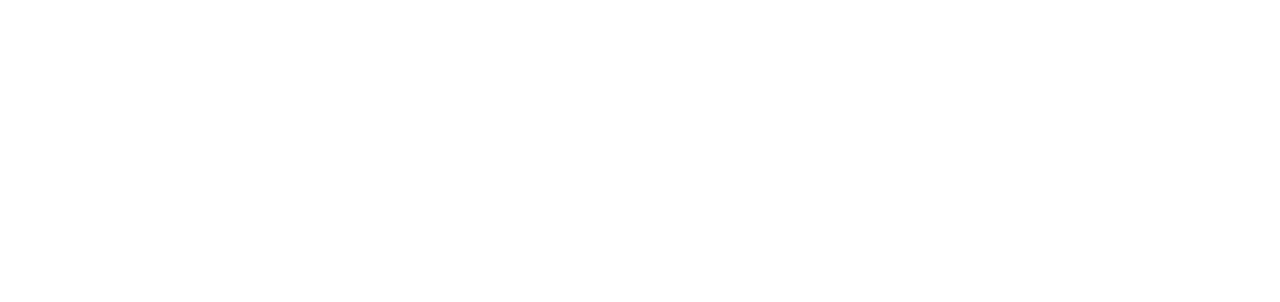
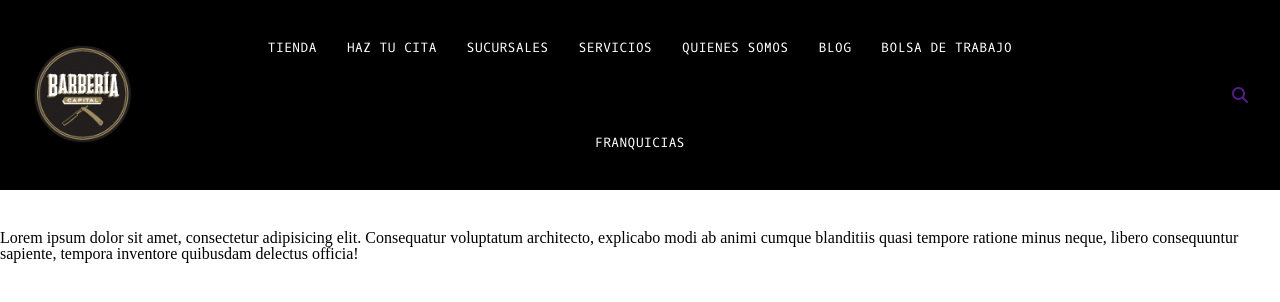
Before and after one commit to aleFernandez88/Barbershop-, a plain HTML site: page index.html in a window 1280 px wide. Drawn offline with nearby package versions, Linux system fonts and the light colour scheme.

Commit message:
Header step 1

```diff
--- a/index.html
+++ b/index.html
@@ -1,12 +1,59 @@
 <!DOCTYPE html>
 <html lang="en">
-<head>
-    <meta charset="UTF-8">
-    <meta http-equiv="X-UA-Compatible" content="IE=edge">
-    <meta name="viewport" content="width=device-width, initial-scale=1.0">
-    <title>Document</title>
-</head>
-<body>
+  <head>
+    <meta charset="UTF-8" />
+    <meta http-equiv="X-UA-Compatible" content="IE=edge" />
+    <meta name="viewport" content="width=device-width, initial-scale=1.0" />
+    <link rel="stylesheet"href="https://cdnjs.cloudflare.com/ajax/libs/animate.css/4.1.1/animate.min.css"/>
+    <title>BarberíaCap</title>
+    <link rel="stylesheet" href="./styles.css" />
+    <script
+      src="https://kit.fontawesome.com/f40dc235d5.js"
+      crossorigin="anonymous"
+    ></script>
+  </head>
+  <body>
+    <header class="main-header">
+      <div class="containerHeader">
+        <div class="siteLogo">
+          <div>
+            <a href="#"
+              ><img
+                src="./multimedia/logos/logoHeader.png"
+                alt="Logotipo BarberíaCap"
+            /></a>
+          </div>
+        </div>
+        <div class="headerMenuCentro">
+          <ul class="menu">
+            <li class="menuItem"><a href="">Tienda</a></li>
+            <li class="menuItem"><a href="">Haz tu cita</a></li>
+            <li class="menuItem"><a href="">Sucursales</a></li>
+            <li class="menuItem"><a href="">Servicios</a></li>
+            <li class="menuItem"><a href="">Quienes somos</a></li>
+            <li class="menuItem"><a href="">Blog</a></li>
+            <li class="menuItem"><a href="">Bolsa de trabajo</a></li>
+            <li class="menuItem"><a href="">Franquicias</a></li>
+          </ul>
+        </div>
+        <div class="right-column">
+          <div class="search-button">
+            <a href=""><i class="fa-solid fa-magnifying-glass"></i></a>
+          </div>
 
-</body>
+          <div>
+            <div></div>
+          </div>
+          <div>
+            <div></div>
+          </div>
+        </div>
+      </div>
+    </header>
+    <div>
+      <div>
+        <p class="animate__animated animate__backInRight">Lorem ipsum dolor sit amet, consectetur adipisicing elit. Consequatur voluptatum architecto, explicabo modi ab animi cumque blanditiis quasi tempore ratione minus neque, libero consequuntur sapiente, tempora inventore quibusdam delectus officia!</p>
+      </div>
+    </div>
+  </body>
 </html>
--- /dev/null
+++ b/styles.css
@@ -0,0 +1,271 @@
+/*
+html5doctor.com Reset Stylesheet
+v1.6.1
+Last Updated: 2010-09-17
+Author: Richard Clark - http://richclarkdesign.com
+Twitter: @rich_clark
+*/
+
+html,
+body,
+div,
+span,
+object,
+iframe,
+h1,
+h2,
+h3,
+h4,
+h5,
+h6,
+p,
+blockquote,
+pre,
+abbr,
+address,
+cite,
+code,
+del,
+dfn,
+em,
+img,
+ins,
+kbd,
+q,
+samp,
+small,
+strong,
+sub,
+sup,
+var,
+b,
+i,
+dl,
+dt,
+dd,
+ol,
+ul,
+li,
+fieldset,
+form,
+label,
+legend,
+table,
+caption,
+tbody,
+tfoot,
+thead,
+tr,
+th,
+td,
+article,
+aside,
+canvas,
+details,
+figcaption,
+figure,
+footer,
+header,
+hgroup,
+menu,
+nav,
+section,
+summary,
+time,
+mark,
+audio,
+video {
+  margin: 0;
+  padding: 0;
+  border: 0;
+  outline: 0;
+  font-size: 100%;
+  vertical-align: baseline;
+  background: transparent;
+}
+
+body {
+  line-height: 1;
+}
+
+article,
+aside,
+details,
+figcaption,
+figure,
+footer,
+header,
+hgroup,
+menu,
+nav,
+section {
+  display: block;
+}
+
+nav ul {
+  list-style: none;
+}
+
+blockquote,
+q {
+  quotes: none;
+}
+
+blockquote:before,
+blockquote:after,
+q:before,
+q:after {
+  content: "";
+  content: none;
+}
+
+a {
+  margin: 0;
+  padding: 0;
+  font-size: 100%;
+  vertical-align: baseline;
+  background: transparent;
+}
+
+/* change colours to suit your needs */
+
+ins {
+  background-color: #ff9;
+  color: #000;
+  text-decoration: none;
+}
+
+/* change colours to suit your needs */
+
+mark {
+  background-color: #ff9;
+  color: #000;
+  font-style: italic;
+  font-weight: bold;
+}
+
+del {
+  text-decoration: line-through;
+}
+
+abbr[title],
+dfn[title] {
+  border-bottom: 1px dotted;
+  cursor: help;
+}
+
+table {
+  border-collapse: collapse;
+  border-spacing: 0;
+}
+
+/* change border colour to suit your needs */
+hr {
+  display: block;
+  height: 1px;
+  border: 0;
+  border-top: 1px solid #cccccc;
+  margin: 1em 0;
+  padding: 0;
+}
+
+input,
+select {
+  vertical-align: middle;
+}
+
+/*==========================================================================
+
+                                  FUENTES
+
+============================================================================*/
+@font-face {
+  font-family: "Oxigen-mono";
+  src: url("./fonts/oxygen-mono/OxygenMono-Regular.ttf");
+  font-weight: 400;
+  font-style: normal;
+}
+
+/*==========================================================================
+
+                                  HEADER
+
+============================================================================*/
+
+.main-header {
+  background-color: #000000;
+  width: 100%;
+  margin-bottom: 40px;
+}
+.containerHeader {
+  width: 95%;
+  display: flex;
+  justify-content: space-evenly;
+  align-items: center;
+  margin-right: auto;
+  margin-left: auto;
+  padding-left: 15px;
+  padding-right: 15px;
+}
+.siteLogo {
+  width: 15%;
+  display: table-cell;
+  vertical-align: middle;
+  padding: 0 15px 0 0;
+  padding-right: 15px;
+  overflow: hidden;
+}
+.siteLogo img {
+  padding-bottom: 10px;
+  padding-top: 10px;
+  perspective: 800px;
+  -webkit-perspective: 800px;
+  backface-visibility: hidden;
+  -webkit-backface-visibility: hidden;
+  max-width: 122px;
+  max-height: 120px !important;
+  padding-bottom: 10px;
+  padding-top: 10px;
+  width: 100px;
+}
+.headerMenuCentro {
+  text-align: center;
+}
+.menu {
+  display: table-cell;
+  vertical-align: middle;
+  line-height: 1.3;
+}
+.menu .menuItem {
+  position: relative;
+  display: inline-block;
+  text-align: left;
+}
+.menu .menuItem a {
+  font-family: "Oxigen-mono";
+  color: #ffffff;
+  font-size: .8rem;
+  text-transform: uppercase;
+  height: 95px;
+  line-height: 95px;
+  padding: 0 13px;
+  text-decoration: none;
+  letter-spacing: 0.5px;
+  transition: all 0.3s ease-in;
+  -webkit-transition: all 0.3s ease-in;
+  -moz-transition: all 0.3s ease-in;
+  -ms-transition: all 0.3s ease-in;
+  -o-transition: all 0.3s ease-in;
+}
+.menu .menuItem a:hover {
+  color: rgba(255, 255, 255, 0.8);
+}
+
+/*Columna derecha iconos search ,carrito ,responsive */
+.right-column{
+    width: 15%;
+    padding-left: 15px;
+    display: table-cell;
+    vertical-align:middle;
+    text-align: right;
+  }
```
Also changed, not shown: script.js (added, +35 -0 lines), fonts/oxygen-mono/OFL.txt (added), fonts/oxygen-mono/OxygenMono-Regular.ttf (added), multimedia/logos/logoHeader.png (added).
